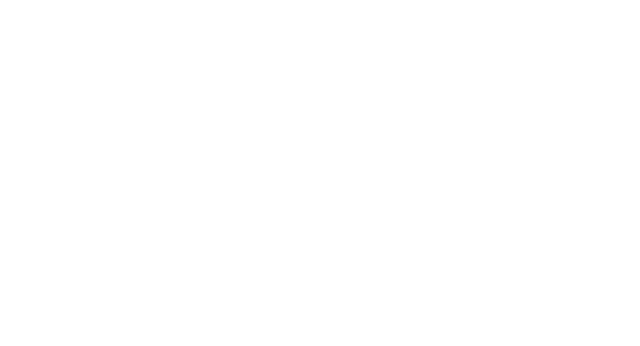
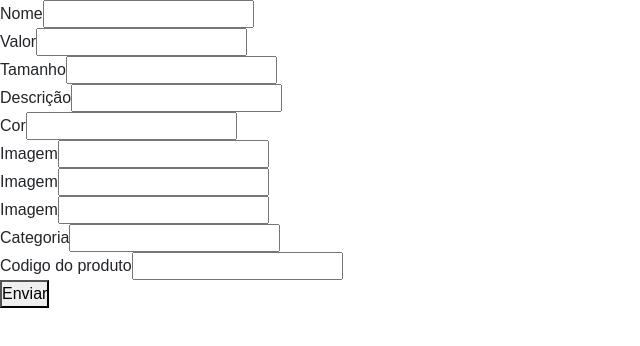
Before and after one commit to MatheusLopes13/front-skateshop, a React (Create React App) app: page /admin in a window 1280 px wide. Before the commit this address had no page. Shown: the top 346 px of the page, without its empty margins (0-640 px from the left). Built offline with nearby package versions, Linux system fonts and the light colour scheme; no server answers.

Commit message:
criando produto no DB

```diff
--- a/package.json
+++ b/package.json
@@ -6,12 +6,14 @@
     "@testing-library/jest-dom": "^5.16.5",
     "@testing-library/react": "^13.4.0",
     "@testing-library/user-event": "^13.5.0",
+    "axios": "^1.4.0",
     "bootstrap": "^5.3.0",
     "react": "^18.2.0",
     "react-bootstrap": "^2.7.4",
     "react-dom": "^18.2.0",
     "react-router-dom": "^6.11.2",
     "react-scripts": "5.0.1",
+    "url": "^0.11.0",
     "web-vitals": "^2.1.4"
   },
   "scripts": {
--- a/src/index.js
+++ b/src/index.js
@@ -2,6 +2,7 @@ import React from 'react';
 import ReactDOM from 'react-dom/client';
 import App from './App';
 import 'bootstrap/dist/js/bootstrap.bundle'
+
 
 
 const root = ReactDOM.createRoot(document.getElementById('root'));
--- /dev/null
+++ b/src/pages/Admin/admin.jsx
@@ -0,0 +1,170 @@
+import React, { useState, useEffect } from "react";
+import api from "../../services/api";
+import "./admin.css"
+import foto_1 from "../../images/footer/american-express-removebg-preview (1).png"
+
+
+function AdminPage() {
+
+    let [nome, setNome] = useState()
+    let [valor, setValor] = useState()
+    let [tamanho, setTamanho] = useState()
+    let [descricao, setDescricao] = useState()
+    let [cor, setCor] = useState()
+    let [imagem_1, setImagem_1] = useState()
+    let [imagem_2, setImagem_2] = useState()
+    let [imagem_3, setImagem_3] = useState()
+    let [id_categoria, setId_categoria] = useState()
+    let [codigo_produto, setCodigo_produto] = useState()
+
+    const [allProducts, setAllProducts] = useState([])
+
+
+
+    const product = {
+        nome,
+        valor,
+        tamanho,
+        descricao,
+        cor,
+        imagem_1,
+        imagem_2,
+        imagem_3,
+        id_categoria,
+        codigo_produto
+    }
+
+
+    useEffect(() => {
+        getProducts()
+    }, [])
+
+    const getProducts = async () => {
+        const response = await api.get('allProducts')
+        setAllProducts(response.data)
+    }
+
+    const createProduct = async () => {
+
+        try {
+            const response = await api.post('product', product);
+
+        } catch (error) {
+            console.log(error)
+        }
+    }
+
+    return (
+        <>
+
+            <form className="form">
+
+                <div >
+                    <div>
+                        <label>Nome</label>
+                        <input value={nome}
+                            onChange={e => setNome(e.target.value)}
+                        />
+                    </div>
+
+                    <div>
+                        <label>Valor</label>
+                        <input
+                            value={valor}
+                            onChange={e => setValor(e.target.value)}
+                        />
+                    </div>
+
+                    <div>
+                        <label>Tamanho</label>
+                        <input
+                            value={tamanho}
+                            onChange={e => setTamanho(e.target.value)} />
+                    </div>
+
+                    <div>
+                        <label>Descrição</label>
+                        <input
+                            value={descricao}
+                            onChange={e => setDescricao(e.target.value)} />
+                    </div>
+
+                    <div>
+                        <label>Cor </label>
+                        <input
+                            value={cor}
+                            onChange={e => setCor(e.target.value)} />
+                    </div>
+
+                    <div>
+                        <label>Imagem </label>
+                        <input
+                            value={imagem_1}
+                            onChange={e => setImagem_1(e.target.value)} />
+                    </div>
+
+                    <div>
+                        <label>Imagem </label>
+                        <input
+                            value={imagem_2}
+                            onChange={e => setImagem_2(e.target.value)} />
+                    </div>
+
+                    <div>
+                        <label>Imagem </label>
+                        <input
+                            value={imagem_3}
+                            onChange={e => setImagem_3(e.target.value)} />
+                    </div>
+
+                    <div>
+                        <label>Categoria</label>
+                        <input
+                            value={id_categoria}
+                            onChange={e => setId_categoria(e.target.value)} />
+                    </div>
+
+                    <div>
+                        <label>Codigo do produto</label>
+                        <input
+                            value={codigo_produto}
+                            onChange={e => setCodigo_produto(e.target.value)} />
+                    </div>
+
+                    <button onClick={() => createProduct()}>Enviar</button>
+                </div>
+
+            </form>
+
+            <div className="container">
+
+                {
+                    allProducts.map((item) => {
+
+                        return (
+
+                            <div key={item.id} className="produto">
+
+                                <img src={foto_1} />
+                                <p> {item.nome} </p>
+                                <p>{item.valor} </p>
+                                <p>{item.tamanho} </p>
+                                <p>{item.cor} </p>
+
+                                <form>
+                                    <button> Remover Produto</button>
+                                </form>
+                                <a > editar produto</a>
+
+                            </div>
+                        )
+                    })
+                }
+
+            </div>
+
+        </>
+    )
+}
+
+export default AdminPage;
--- a/src/pages/Home/home.jsx
+++ b/src/pages/Home/home.jsx
@@ -1,4 +1,5 @@
-import React from "react"
+import React, { useEffect, useState } from "react"
+import api from "../../services/api"
 import './home.css'
 import photoHome from '../../images/home/capa-home.jpg'
 import Header from "../../components/Header/header.jsx"
@@ -7,37 +8,26 @@ import foto_1 from "../../images/footer/american-express-removebg-preview (1).pn
 import foto_2 from "../../images/footer/elo-removebg-preview.png"
 import foto_3 from "../../images/footer/facebook.png"
 
+
+
 const Home = () => {
-    const product = [{
-        nome: "tenis DC",
-        cor: "preto",
-        imagem_1: foto_1,
-        imagem_2: foto_2,
-        imagem_3: foto_3,
-        valor: 450.00,
-        tamanho: 43
-    },
-    {
-        nome: "tenis DC",
-        cor: "preto",
-        imagem_1: foto_1,
-        imagem_2: foto_2,
-        imagem_3: foto_3,
-        valor: 450.00,
-        tamanho: 43
-    },{
-        nome: "tenis DC",
-        cor: "preto",
-        imagem_1: foto_1,
-        imagem_2: foto_2,
-        imagem_3: foto_3,
-        valor: 450.00,
-        tamanho: 43
-    } ]
+
+    const [allProducts, setAllProducts] = useState([])
+
+    useEffect(() => {
+        getProducts()
+    }, [])
+
+    const getProducts = async () => {
+        const response = await api.get('allProducts')
+        setAllProducts(response.data)
+
+    }
+
+
 
     return (
         <>
-
             <Header />
 
             <div className="banner">
@@ -47,29 +37,23 @@ const Home = () => {
             <h3>NOVIDADES</h3>
 
             <div className="container">
-                {product.map((item) => {
+                {allProducts.map((item) => {
                     return (
-                        <div className="produto">
+                        <div key={item.id} className="produto">
 
-                            <img src={item.imagem_1} alt="produto" />
+                            <img src={foto_1} alt="produto" />
 
                             <p>{item.nome}</p>
 
                             <p>R$ {item.valor} </p>
 
-                            <div>
+                            <button> Comprar </button>
 
-                                <a href="">
-                                    <button> Comprar </button>
-                                </a>
-
-                            </div>
                         </div>
                     )
                 })
 
                 }
-
 
             </div>
 
--- a/src/router.jsx
+++ b/src/router.jsx
@@ -1,4 +1,4 @@
-import React from "react";
+import React, { useEffect } from "react";
 import {
     BrowserRouter,
     Routes,
@@ -6,11 +6,15 @@ import {
 } from 'react-router-dom'
 import Home from "./pages/Home/home";
 import Login from "./pages/Login/login";
-import Detals from "./pages/Detals/detals"
+import Detals from "./pages/Detals/detals";
+import Admin from "./pages/Admin/admin"
+
 
 
 
 const Router = () => {
+
+
 return (
     <BrowserRouter>
         <Routes>
@@ -19,6 +23,8 @@ return (
           <Route  path="/login" element={<Login />} />
 
           <Route  path="/detals" element={<Detals/>} />
+
+          <Route path="/admin" element={<Admin/>}/>
         </Routes>
     </BrowserRouter>
 )
--- /dev/null
+++ b/src/services/api.js
@@ -0,0 +1,7 @@
+import axios from "axios";
+
+const api = axios.create({
+    baseURL: "http://localhost:3000"
+})
+
+export default api
```
Also changed, not shown: src/pages/Admin/admin.css (added), 1 other file (tests, documents, lock files or other folders).
